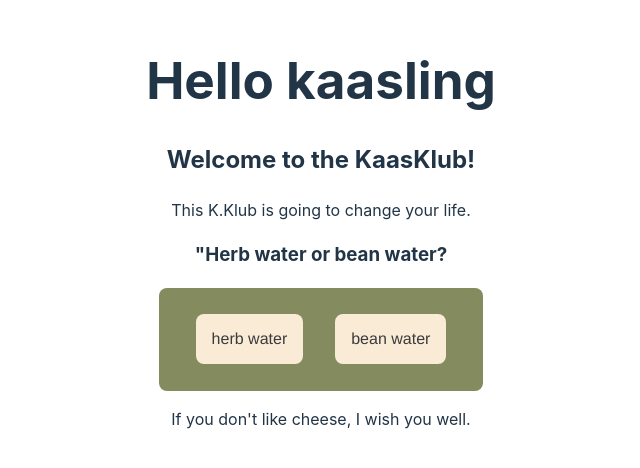
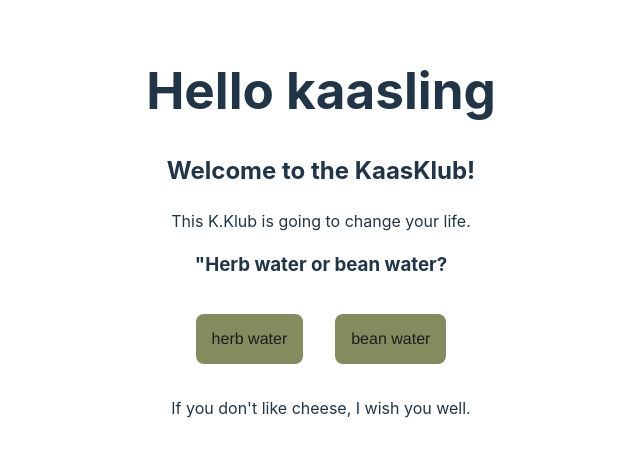
Before and after one commit to MsMonCodes/First_React_App, a React (Vite) app: page / in a window 1280 px wide. Shown: the part 168-636 px from the top of the page, without its empty margins (319-959 px from the left). Built offline with nearby package versions, Linux system fonts and the light colour scheme.

Commit message:
Exercise two changes

```diff
--- a/src/App.jsx
+++ b/src/App.jsx
@@ -72,6 +72,8 @@ import viteLogo from '/vite.svg'
 import './App.css'
 import './components/DrinkButtons.jsx'
 import { DrinkButtons } from './components/DrinkButtons.jsx';
+// import { coffee, tea } from './utils/data';
+import { coffee, tea } from './utils/data.js';
 
 export const App = () => {
   const greeting = "Hello kaasling";
@@ -84,7 +86,7 @@ export const App = () => {
         <h1>{greeting}</h1>
         <h2>{welcome}</h2>
         {description}
-        <DrinkButtons />
+        <DrinkButtons drinkOne={tea.name} drinkTwo={coffee.name} />
         <p>If you don't like cheese, I wish you well.</p>
       </div>
       {/* <p className="read-the-docs">
--- a/src/components/DrinkButtons.css
+++ b/src/components/DrinkButtons.css
@@ -1,16 +1,5 @@
 .button-group {
     display: flexbox;
     justify-content: center;
-    background-color: rgb(131, 139, 95);
+    /* background-color: rgb(131, 139, 95); */
 }
-
-.button {
-    background-color: antiquewhite;
-    /* border-radius: 10px; */
-    border: none;
-    justify-content: space-between;
-    padding: 1rem;
-    margin: 1rem;
-    font-family: 'Franklin Gothic Medium', 'Arial Narrow', Arial, sans-serif;
-    color: rgb(59, 59, 59);
-}
--- a/src/components/DrinkButtons.jsx
+++ b/src/components/DrinkButtons.jsx
@@ -1,14 +1,15 @@
 import './DrinkButtons.css'
+import { Button } from './UI/Button.jsx';
 
-export const DrinkButtons = () => {
+export const DrinkButtons = ({ drinkOne, drinkTwo }) => {
 
     return (
         <>
             <h3>"Herb water or bean water?</h3>
-            <button className="button-group">
-                <button className="button">herb water</button>
-                <button className="button">bean water</button>
-            </button>
+            <div className="button-group">
+                <Button text={drinkOne} />
+                <Button text={drinkTwo} />
+            </div>
         </>
     );
 };
--- /dev/null
+++ b/src/components/UI/Button.css
@@ -0,0 +1,12 @@
+.Button {
+    /* background-color: antiquewhite; */
+    background-color: rgb(131, 139, 95);
+    /* border-radius: 10px; */
+    border: none;
+    justify-content: space-between;
+    padding: 1rem;
+    margin: 1rem;
+    font-family: 'Franklin Gothic Medium', 'Arial Narrow', Arial, sans-serif;
+    /* color: rgb(59, 59, 59); */
+    color: rgb(29, 29, 29);
+}
--- /dev/null
+++ b/src/components/UI/Button.jsx
@@ -0,0 +1,9 @@
+import './Button.css';
+
+export const Button = ({ text }) => {
+    return (
+        <>
+            <button className='Button'>{text}</button>
+        </>
+    );
+};
--- /dev/null
+++ b/src/utils/data.js
@@ -0,0 +1,11 @@
+export const tea = {
+    name: 'herb water',
+    imgUrl: 'https://media.wincacademy.nl/tea.jpeg',
+    alt: `Picture of a cup of tea`,
+};
+
+export const coffee = {
+    name: 'bean water',
+    imgUrl: 'https://media.wincacademy.nl/coffee.jpeg',
+    alt: `Picture of a cup coffee`,
+};
```
